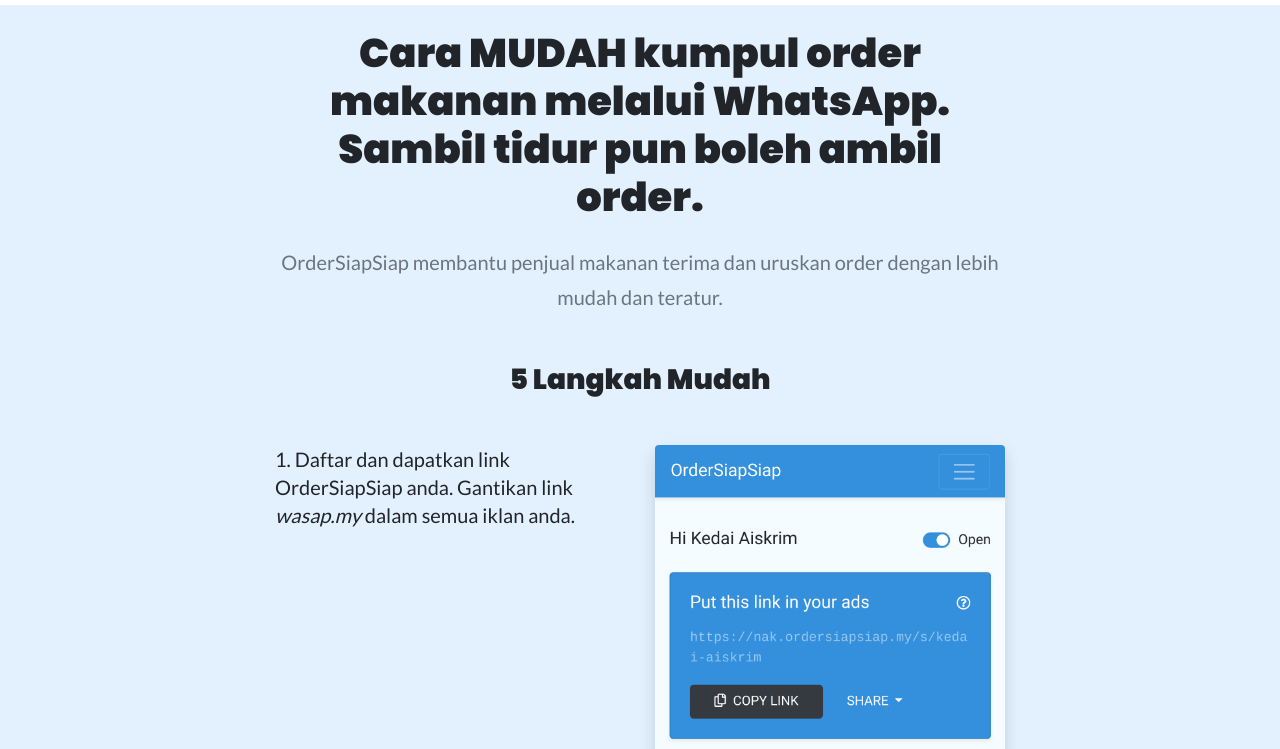
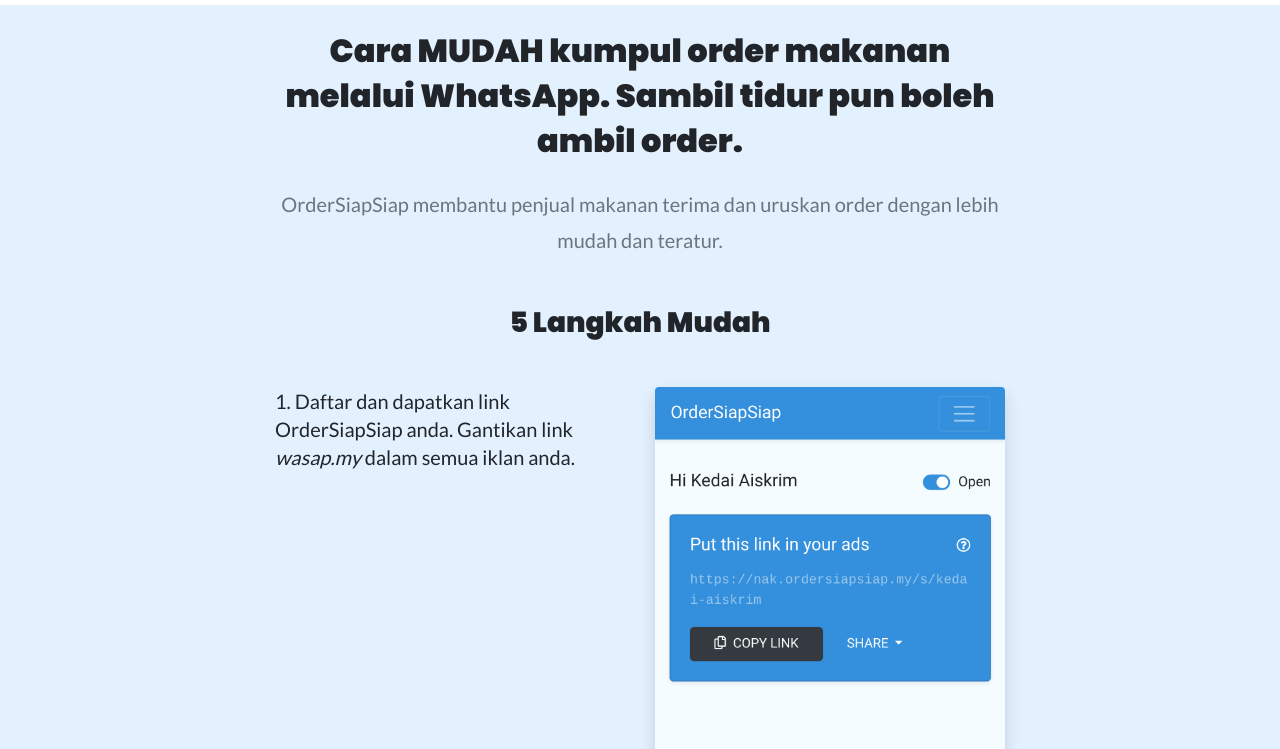
Before and after one commit to 3ub41r/ordersiapsiap.my, a plain HTML site: page index.html in a window 1280 px wide. Shown: the part 51-800 px from the top of the page. Drawn offline with nearby package versions, Linux system fonts and the light colour scheme.

Commit message:
Reduce headline size

```diff
--- a/index.html
+++ b/index.html
@@ -63,7 +63,7 @@
     <div class="container">
         <div class="row">
             <div class="col-md-8 mx-auto">
-                <h1 class="font-weight-bold my-4 text-center h2" style="font-size: 2.5rem;">
+                <h1 class="font-weight-bold my-4 text-center h2" style="line-height: 2.8rem;">
                     Cara MUDAH kumpul order makanan melalui WhatsApp. Sambil tidur pun boleh ambil order.
                 </h1>
 
```
